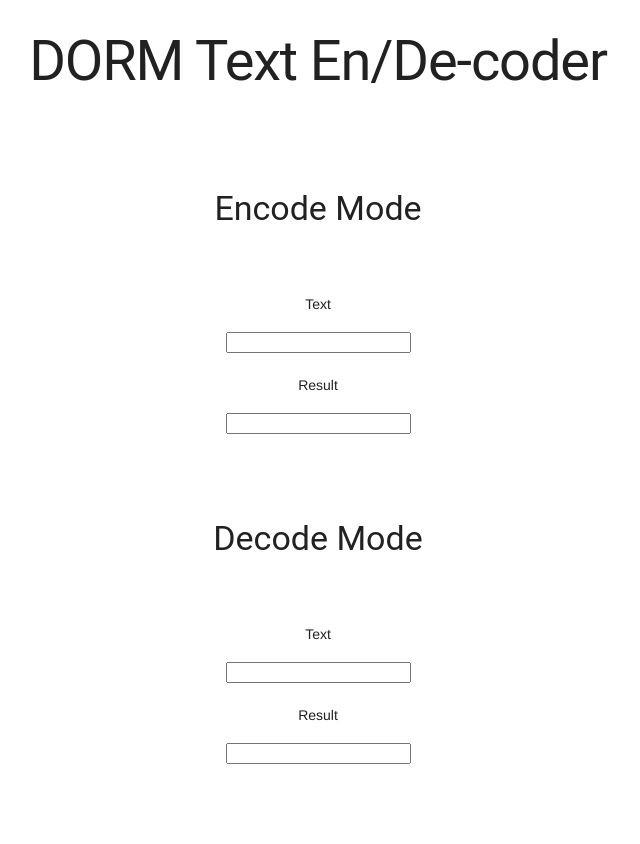
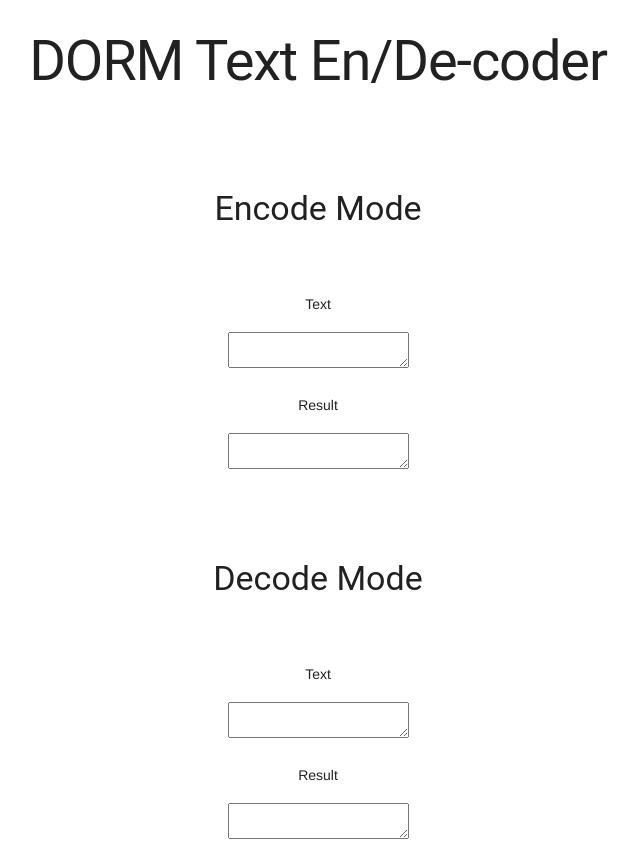
Before and after one commit to lambits/DORM, a plain HTML site: page index.html in a window 1280 px wide. Shown: the whole page, without its empty margins (322-962 px from the left). Drawn offline with nearby package versions, Linux system fonts and the light colour scheme.

Commit message:
Update index.html

```diff
--- a/index.html
+++ b/index.html
@@ -19,11 +19,11 @@ DORM Text En/De-coder
   <br>
   <br>
   <p>Text</p>
-  <input id="text" type="text"></input>
+  <textarea id="text" type="text"></textarea>
   <br>
   <br>
   <p>Result</p>
-  <input id="encoded" type="text"></input>
+  <textarea id="encoded" type="text"></textarea>
   <br>
   <br>
   <br>
@@ -34,11 +34,11 @@ DORM Text En/De-coder
   <br>
   <br>
   <p>Text</p>
-  <input id="text2" type="text"></input>
+  <textarea id="text2" type="text"></textarea>
   <br>
   <br>
   <p>Result</p>
-  <input id="decoded" type="text"></input>
+  <textarea id="decoded" type="text"></textarea>
 </center>
 </body>
 <script>
```
